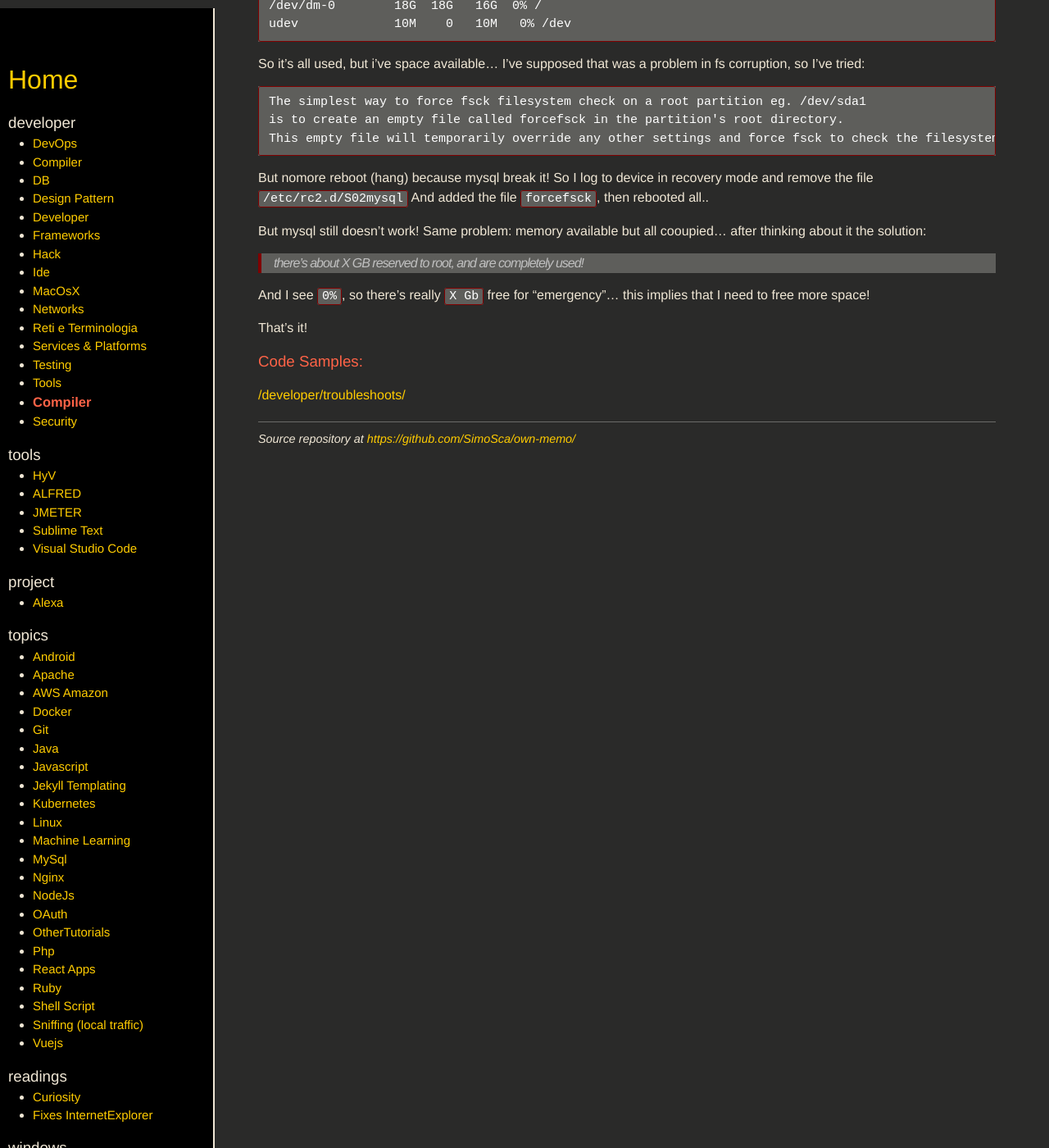
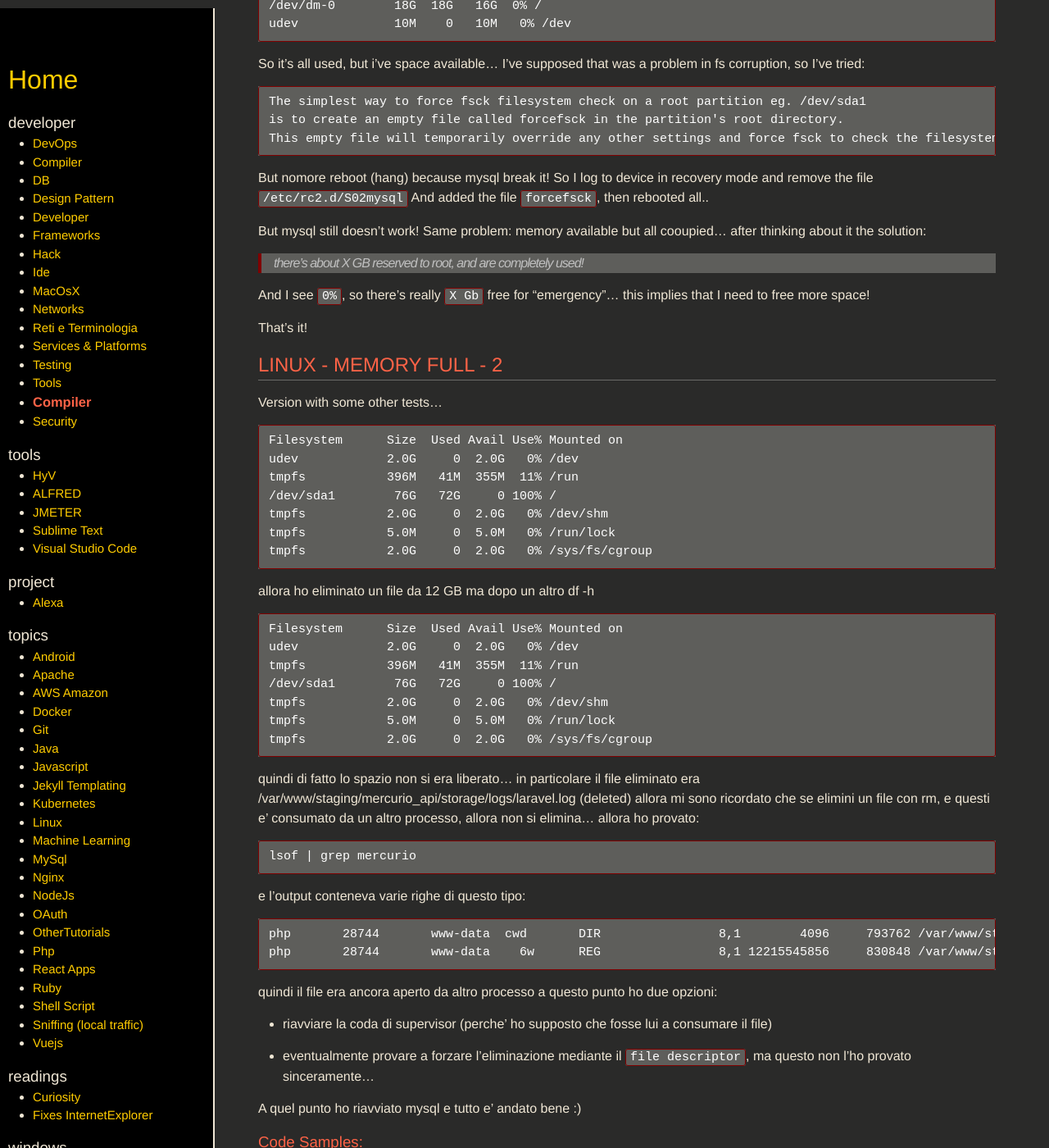
Before and after one commit to SimoSca/own-memo, a Jekyll site: the page built from _pages/developer/troubleshoots.md, in a window 1280 px wide and 1400 px high, scrolled down 1825 px. Shown: the whole window at 82% size. Built offline with Jekyll 4.4.1, drawn with Linux system fonts in a browser that asks for light colours; nearby versions of some CDN libraries; some of the changed text lies outside the part shown.

Commit message:
[improved][troubleshoots]

`````diff
--- a/_pages/developer/troubleshoots.md
+++ b/_pages/developer/troubleshoots.md
@@ -70,8 +70,8 @@ adb connect 192.168.14.147:5555
 
 
 
-LINUX - MEMORY FULL
--------------------
+LINUX - MEMORY FULL - 1
+-----------------------
 
 All starts from mysql startup errors like
 
@@ -117,3 +117,54 @@ But mysql still doesn't work! Same problem: memory available but all cooupied...
 And I see `0%`, so there's really `X Gb` free for "emergency"... this implies that I need to free more space!
 
 That's it!
+
+
+LINUX - MEMORY FULL - 2
+-----------------------
+
+Version with some other tests...
+
+````
+Filesystem      Size  Used Avail Use% Mounted on
+udev            2.0G     0  2.0G   0% /dev
+tmpfs           396M   41M  355M  11% /run
+/dev/sda1        76G   72G     0 100% /
+tmpfs           2.0G     0  2.0G   0% /dev/shm
+tmpfs           5.0M     0  5.0M   0% /run/lock
+tmpfs           2.0G     0  2.0G   0% /sys/fs/cgroup
+````
+
+allora ho eliminato un file da 12 GB ma dopo un altro df -h
+
+````
+Filesystem      Size  Used Avail Use% Mounted on
+udev            2.0G     0  2.0G   0% /dev
+tmpfs           396M   41M  355M  11% /run
+/dev/sda1        76G   72G     0 100% /
+tmpfs           2.0G     0  2.0G   0% /dev/shm
+tmpfs           5.0M     0  5.0M   0% /run/lock
+tmpfs           2.0G     0  2.0G   0% /sys/fs/cgroup
+````
+
+quindi di fatto lo spazio non si era liberato... in particolare il file eliminato era /var/www/staging/mercurio_api/storage/logs/laravel.log (deleted)
+allora mi sono ricordato che se elimini un file con rm, e questi e' consumato da un altro processo, allora non si elimina... allora ho provato:
+
+````
+lsof | grep mercurio
+````
+
+e l'output conteneva varie righe di questo tipo:
+
+````
+php       28744       www-data  cwd       DIR                8,1        4096     793762 /var/www/staging/mercurio_api
+php       28744       www-data    6w      REG                8,1 12215545856     830848 /var/www/staging/mercurio_api/storage/logs/laravel.log (deleted)
+````
+
+quindi il file era ancora aperto da altro processo a questo punto ho due opzioni:
+
+- riavviare la coda di supervisor (perche' ho supposto che fosse lui a consumare il file)
+
+- eventualmente provare a forzare l'eliminazione mediante il `file descriptor`, ma questo non l'ho provato sinceramente...
+
+
+A quel punto ho riavviato mysql e tutto e' andato bene :)
`````
